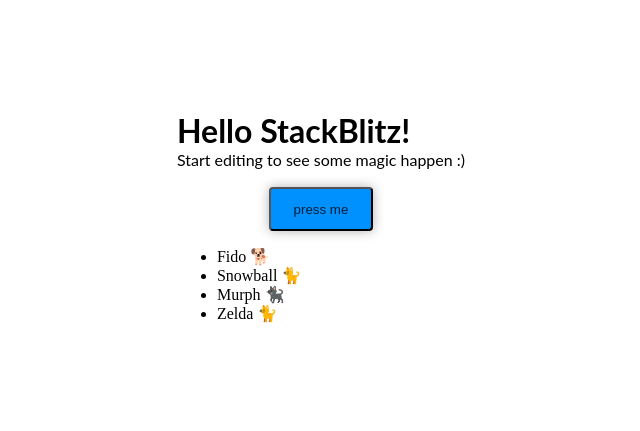
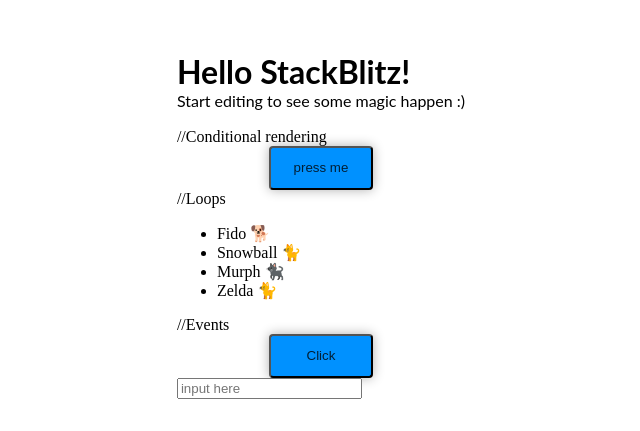
Before and after one commit to FUBAR2077/fireship-react, a React (Create React App) app: page / in a window 1280 px wide. Shown: the part 183-614 px from the top of the page, without its empty margins (319-959 px from the left). Built offline with nearby package versions, Linux system fonts and the light colour scheme.

Commit message:
1 file modified, 2 added

```diff
--- /dev/null
+++ b/components/ButtonClickEvent.js
@@ -0,0 +1,6 @@
+import React, { useState } from 'react';
+import '../src/style.css';
+
+export default function ButtonClickEvent(){
+  return <button onClick={(event) => console.log(event)}>Click</button>;
+}
--- /dev/null
+++ b/components/InputLogEvent.js
@@ -0,0 +1,24 @@
+import React, { useState } from 'react';
+import '../src/style.css';
+
+export default function InputLogEvent(){
+  const [inputValue, setInputValue] = useState('');
+
+  function onInputChange(e){
+    console.log('input target: '+e.target.value);
+    setInputValue(e.target.value);
+  }
+
+  const onInputChangeEventHandler = (e) =>{
+    console.log('input target: '+e.target.value);
+    setInputValue(e.target.value);
+  }
+
+  return(
+    <input
+    value={inputValue}
+    onChange={e => onInputChange(e)}
+    //onChange={onInputChangeEventHandler}
+    placeholder='input here'/>
+  );
+}
--- a/src/App.js
+++ b/src/App.js
@@ -1,6 +1,10 @@
 import React, { useState } from 'react';
 import LoadingButton from '../components/LoadingButton';
 import AnimalsList from '../components/AnimalsList';
+
+import ButtonClickEvent from '../components/ButtonClickEvent';
+import InputLogEvent from '../components/InputLogEvent';
+
 import './style.css';
 
 export default function App() {
@@ -13,14 +17,17 @@ export default function App() {
         <p>Start editing to see some magic happen :)</p>
         <br />
       </div>
-
+      //Conditional rendering
       <LoadingButton
         label="press me"
         loading={isLoading}
         onClick={() => setIsLoading(!isLoading)}
       />
-
+      //Loops
       <AnimalsList />
+      //Events
+      <ButtonClickEvent />
+      <InputLogEvent />
     </>
   );
 }
```
